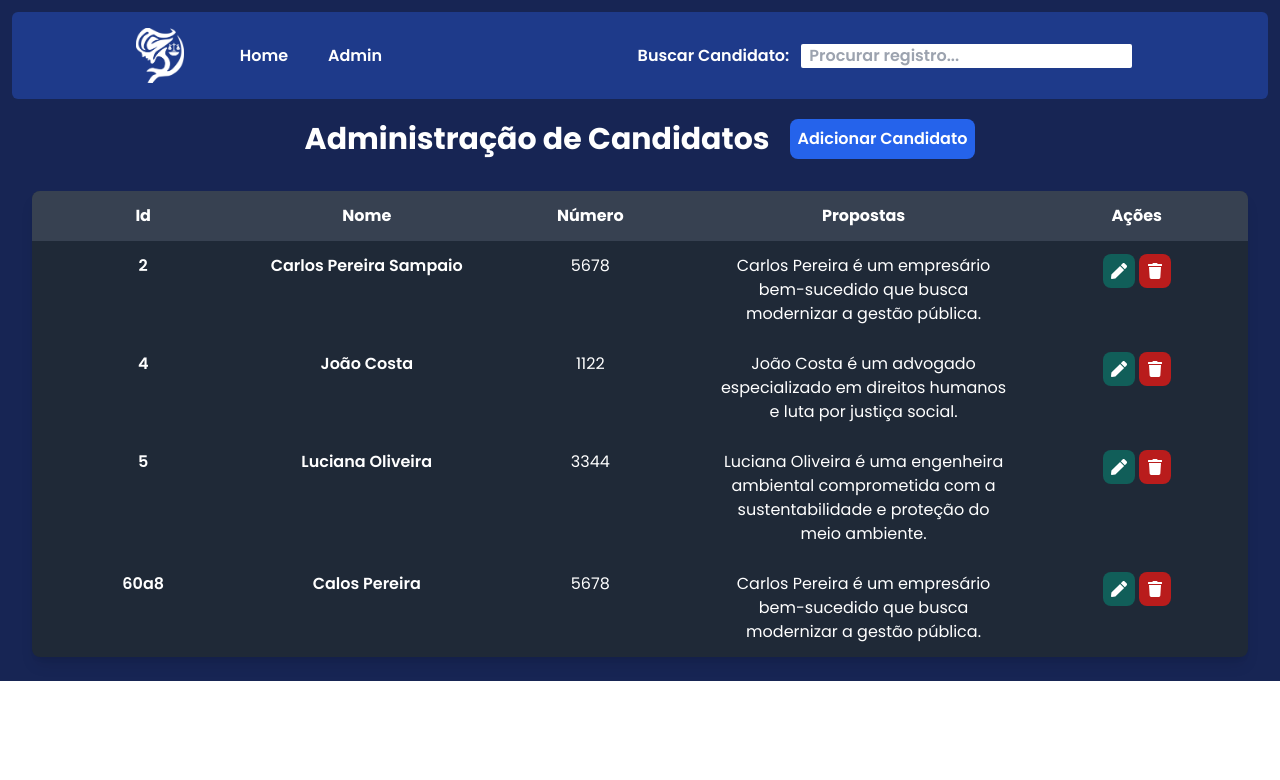
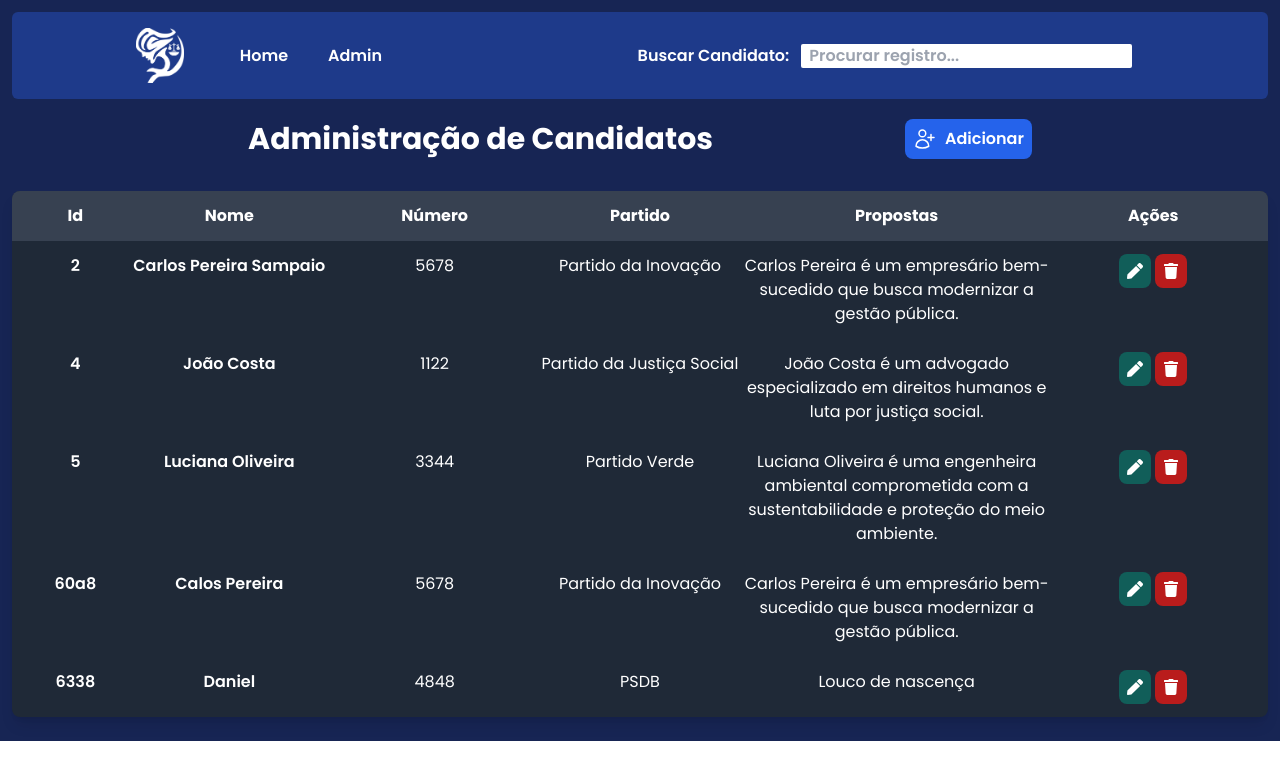
Before and after one commit to XDanielSampaioX/projeto-candidato-honesto-vite, a React (Vite) app: page /admin in a window 1280 px wide. Shown: the top 780 px of the page. Built offline with nearby package versions, Linux system fonts and the light colour scheme; data requests are answered from the project's data file.

Commit message:
Ajustes de layout

```diff
--- a/db.json
+++ b/db.json
@@ -3,6 +3,7 @@
     {
       "id": "2",
       "nome": "Carlos Pereira Sampaio",
+      "partido": "Partido da Inovação",
       "numero": 5678,
       "biografia": "Carlos Pereira é um empresário bem-sucedido que busca modernizar a gestão pública.",
       "propostas": "Reduzir a burocracia para pequenas empresas; Incentivar a inovação e o empreendedorismo; Modernizar a administração pública com tecnologias digitais."
@@ -10,6 +11,7 @@
     {
       "id": "4",
       "nome": "João Costa",
+      "partido": "Partido da Justiça Social",
       "numero": 1122,
       "biografia": "João Costa é um advogado especializado em direitos humanos e luta por justiça social.",
       "propostas": "Defender os direitos das minorias; Promover a igualdade de oportunidades no mercado de trabalho; Reformar o sistema judiciário para torná-lo mais acessível."
@@ -17,6 +19,7 @@
     {
       "id": "5",
       "nome": "Luciana Oliveira",
+      "partido": "Partido Verde",
       "numero": 3344,
       "biografia": "Luciana Oliveira é uma engenheira ambiental comprometida com a sustentabilidade e proteção do meio ambiente.",
       "propostas": "Criar políticas de incentivo à energia renovável; Implementar programas de reciclagem em áreas urbanas; Promover a preservação das florestas e recursos hídricos."
@@ -24,9 +27,18 @@
     {
       "id": "60a8",
       "nome": "Calos Pereira",
+      "partido": "Partido da Inovação",
       "numero": "5678",
       "biografia": "Carlos Pereira é um empresário bem-sucedido que busca modernizar a gestão pública.",
       "propostas": "Reduzir a burocracia para pequenas empresas; Incentivar a inovação e o empreendedorismo; Modernizar a administração pública com tecnologias digitais."
+    },
+    {
+      "id": "6338",
+      "nome": "Daniel",
+      "numero": "4848",
+      "partido": "PSDB",
+      "biografia": "Louco de nascença",
+      "propostas": "Quebrar tudo"
     }
   ]
 }
--- a/src/@type/Candidato.d.ts
+++ b/src/@type/Candidato.d.ts
@@ -1,6 +1,7 @@
 declare type Candidato = {
     id?: string;
     nome: string;
+    partido?: string;
     numero: string,
     biografia: string,
     propostas?: string,
--- /dev/null
+++ b/src/assets/Adicionar.tsx
@@ -0,0 +1,11 @@
+type AdicionarProps = {
+    className?: string;
+}
+
+export default function Adicionar(props: AdicionarProps) {
+    return (
+        <svg xmlns="http://www.w3.org/2000/svg" fill="none" viewBox="0 0 24 24" strokeWidth={1.5} stroke="currentColor" className={`${props.className} size-6`}>
+            <path strokeLinecap="round" strokeLinejoin="round" d="M18 7.5v3m0 0v3m0-3h3m-3 0h-3m-2.25-4.125a3.375 3.375 0 1 1-6.75 0 3.375 3.375 0 0 1 6.75 0ZM3 19.235v-.11a6.375 6.375 0 0 1 12.75 0v.109A12.318 12.318 0 0 1 9.374 21c-2.331 0-4.512-.645-6.374-1.766Z" />
+        </svg>
+    )
+};
--- a/src/components/Card/index.tsx
+++ b/src/components/Card/index.tsx
@@ -18,7 +18,10 @@ export default function Card(props: Candidato) {
                     </div>
                     <div className="flex flex-col items-center pt-28">
                         <div className="font-bold text-lg">{props.nome}</div>
-                        <div>{props.numero}</div>
+                        <div className="flex flex-col">
+                            <div>{props.numero}</div>
+                            <div>{props.partido}</div>
+                        </div>
                         <div className="p-2">{props.propostas}</div>
                     </div>
                 </div>
@@ -29,6 +32,7 @@ export default function Card(props: Candidato) {
                     <div className="w-20 h-20 bg-black rounded-full" />
                     <p className="text-xl font-semibold">{props.nome}</p>
                     <p>Número do partido: {props.numero}</p>
+                    <p>Partido: {props.partido}</p>
                     <p>{props.biografia}</p>
                     <p>{props.propostas}</p>
                 </div>
--- a/src/components/Tbody/index.tsx
+++ b/src/components/Tbody/index.tsx
@@ -20,6 +20,7 @@ export default function Tbody(props: Candidato) {
     id: "",
     nome: "",
     numero: "",
+    partido: "",
     biografia: "",
     propostas: "",
   });
@@ -31,6 +32,7 @@ export default function Tbody(props: Candidato) {
         id: props.id || "",
         nome: props.nome || "",
         numero: props.numero || "",
+        partido: props.partido || "",
         biografia: props.biografia || "",
         propostas: props.propostas || "",
       });
@@ -47,23 +49,20 @@ export default function Tbody(props: Candidato) {
   const abrirModal = () => setModalAberto(true);
   const fecharModal = () => setModalAberto(false);
 
-  const handleDelete = () => {
-    deleteCandidato(props.id);
-  };
-
   return (
     <>
       <tbody className="flex flex-col space-y-4">
         <tr className="flex text-center justify-between p-3">
-          <td className="w-1/6 font-semibold">{props.id}</td>
+          <td className="w-1/12 font-semibold">{props.id}</td>
           <td className="w-1/6 font-semibold">{props.nome}</td>
           <td className="w-1/6 ">{props.numero}</td>
+          <td className="w-1/6 ">{props.partido}</td>
           <td className="w-1/4">{props.biografia}</td>
           <td className="w-1/6 flex justify-center h-9 gap-1">
             <button onClick={abrirModal} className="bg-teal-800 p-2 rounded-lg">
               <FaPen />
             </button>
-            <button onClick={handleDelete} className="bg-red-700 p-2 rounded-lg">
+            <button onClick={() => deleteCandidato} className="bg-red-700 p-2 rounded-lg">
               <FaTrash />
             </button>
           </td>
@@ -96,6 +95,16 @@ export default function Tbody(props: Candidato) {
             </div>
 
             <div>
+              <label htmlFor="numero">Partido</label>
+              <input
+                id="partido"
+                name="partido"
+                value={formData.partido}
+                onChange={handleChange}
+              />
+            </div>
+
+            <div>
               <label htmlFor="biografia">Biografia</label>
               <textarea
                 id="biografia"
--- a/src/hooks/contexts/CandidatosContext.tsx
+++ b/src/hooks/contexts/CandidatosContext.tsx
@@ -61,7 +61,7 @@ export const CandidatosContextProvider = ({ children }: CandidatosContextProps)
     };
 
     // DELETE
-    const deleteCandidato = async (id: number) => {
+    const deleteCandidato = async (id : number) => {
         try {
             await axios.delete(`http://localhost:3000/candidatos/${id}`);
             fetchCandidatos(); // Atualiza a lista após a exclusão
--- a/src/pages/Admin.tsx
+++ b/src/pages/Admin.tsx
@@ -5,13 +5,14 @@ import CandidatosContext from "../hooks/contexts/CandidatosContext";
 
 import Tbody from "../components/Tbody";
 import Modal from "../components/Modal";
+import Adicionar from "../assets/Adicionar";
 
 export default function Admin() {
 
   const { candidatos, postCandidato, deleteCandidato } = useContext(CandidatosContext);
   const { termoDeBusca } = useContext(InputContext);
 
-  const handleDelete = (id: number) => {
+  const handleDelete = (id : number) => {
     deleteCandidato(id)
   }
 
@@ -19,6 +20,7 @@ export default function Admin() {
   const [formData, setFormData] = useState<Candidato>({
     nome: "",
     numero: "",
+    partido: "",
     biografia: "",
     propostas: "",
   });
@@ -34,6 +36,7 @@ export default function Admin() {
     setFormData({
       nome: "",
       numero: "",
+      partido: "",
       biografia: "",
       propostas: "",
     })
@@ -49,16 +52,17 @@ export default function Admin() {
     <>
       <header className="flex flex-col items-center max-w-screen">
         <div className="flex flex-col items-center space-y-6 py-3">
-          <div className="flex gap-5 items-center">
+          <div className="flex items-center justify-around gap-48">
             <h1 className="text-3xl text-white font-bold max-md:hidden">Administração de Candidatos</h1>
-            <button onClick={abrirModal} className="bg-blue-600 text-white font-semibold rounded-lg p-2 my-2 ">Adicionar Candidato</button>
+            <button onClick={abrirModal} className="flex gap-2 bg-blue-600 text-white font-semibold rounded-lg p-2 my-2"><Adicionar/>Adicionar</button>
           </div>
           <table className="bg-gray-800 text-white rounded-lg shadow-lg w-full mx-auto">
             <thead className="flex justify-center">
               <tr className="flex text-center justify-between bg-gray-700 p-3 rounded-t-lg w-full">
-                <th className="w-2/12">Id</th>
+                <th className="w-1/12">Id</th>
                 <th className="w-1/6">Nome</th>
                 <th className="w-1/6">Número</th>
+                <th className="w-1/6">Partido</th>
                 <th className="w-1/4">Propostas</th>
                 <th className="w-1/6">Ações</th>
               </tr>
@@ -73,6 +77,7 @@ export default function Admin() {
                   id={candidato.id}
                   nome={candidato.nome}
                   numero={candidato.numero}
+                  partido={candidato.partido}
                   biografia={candidato.biografia}
                   propostas={candidato.propostas}
                 />
@@ -82,6 +87,7 @@ export default function Admin() {
                   key={candidato.id}
                   nome={candidato.nome}
                   numero={candidato.numero}
+                  partido={candidato.partido}
                   biografia={candidato.biografia}
                   propostas={candidato.propostas}
                   onDelete={handleDelete}
@@ -109,6 +115,16 @@ export default function Admin() {
                   id="numero"
                   name="numero"
                   value={formData.numero}
+                  onChange={handleChange}
+                  className="p-2 border border-gray-300 rounded"
+                />
+              </div>
+              <div className="flex flex-col">
+                <label htmlFor="numero" className="font-semibold">Número</label>
+                <input
+                  id="partido"
+                  name="partido"
+                  value={formData.partido}
                   onChange={handleChange}
                   className="p-2 border border-gray-300 rounded"
                 />
--- a/src/pages/Home.tsx
+++ b/src/pages/Home.tsx
@@ -20,6 +20,7 @@ export default function Home() {
                 key={candidato.id}
                 nome={candidato.nome}
                 numero={candidato.numero}
+                partido={candidato.partido}
                 biografia={candidato.biografia}
                 propostas={candidato.propostas}
               />
@@ -28,6 +29,7 @@ export default function Home() {
                 key={candidato.id}
                 nome={candidato.nome}
                 numero={candidato.numero}
+                partido={candidato.partido}
                 biografia={candidato.biografia}
                 propostas={candidato.propostas}
               />))}
```
